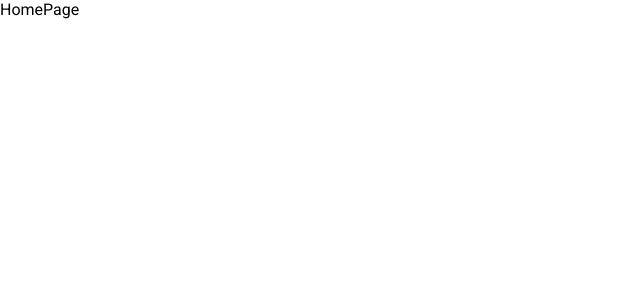
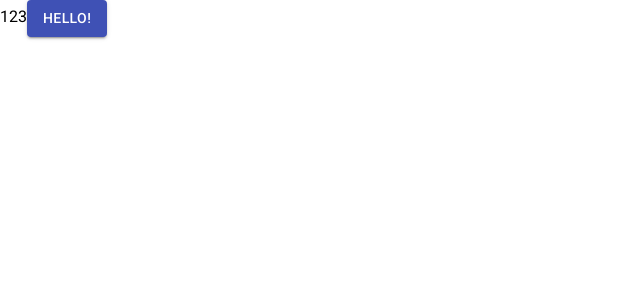
Before and after one commit to Yaniddze/NextJSApplication, a Next.js app: page / in a window 1280 px wide. Shown: the top 300 px of the page, without its empty margins (0-640 px from the left). Built offline with nearby package versions, Linux system fonts and the light colour scheme.

Commit message:
:heavy_plus_sign: Add material ui dependency

```diff
--- a/package.json
+++ b/package.json
@@ -8,6 +8,7 @@
     "start": "next start"
   },
   "dependencies": {
+    "@material-ui/core": "^4.11.0",
     "next": "9.5.5",
     "react": "16.13.1",
     "react-dom": "16.13.1",
--- a/pages/_document.tsx
+++ b/pages/_document.tsx
@@ -8,8 +8,8 @@
       <Html>
         <Head>
           <link
-            href="https://fonts.googleapis.com/css2?family=Roboto&display=swap"
             rel="stylesheet"
+            href="https://fonts.googleapis.com/css?family=Roboto:300,400,500,700&display=swap"
           />
         </Head>
         <body>
--- a/pages/index.tsx
+++ b/pages/index.tsx
@@ -1,9 +1,13 @@
 import { ReactElement } from 'react';
+import Button from '@material-ui/core/Button';
 
 export default function Home(): ReactElement {
   return (
     <div>
-      HomePage
+      123
+      <Button variant="contained" color="primary">
+        Hello!
+      </Button>
     </div>
   );
 }
```
Also changed, not shown: 1 other file (tests, documents, lock files or other folders).
